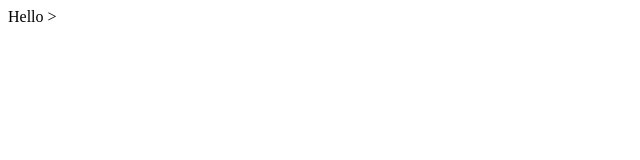
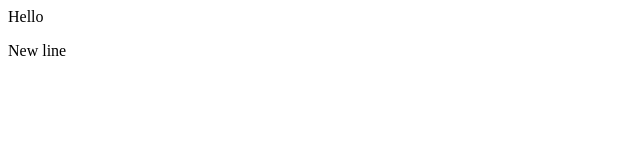
Before and after one commit to kalyan-anna/gitflow, a plain HTML site: page index.html in a window 1280 px wide. Shown: the full height of the page, 0-640 px from the left. Drawn offline with Linux system fonts and the light colour scheme.

Commit message:
new line

```diff
--- a/index.html
+++ b/index.html
@@ -1,4 +1,4 @@
 <html>
     <head><title>Testing</title></head>
-    <body>Hello</body>
-</html>>
+    <body>Hello <p>New line</p></body>
+</html>
```
